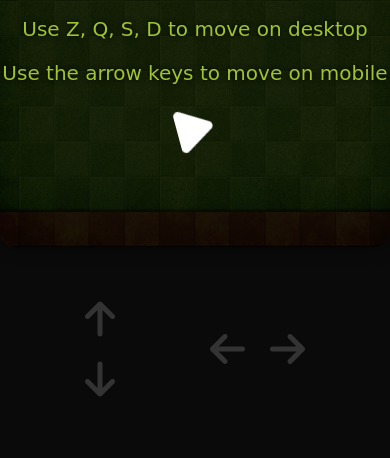
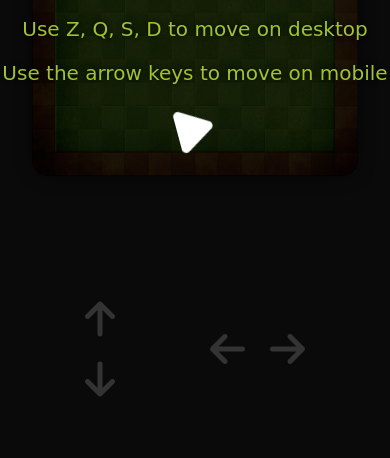
Before and after one commit to Kleysius/SnakeGame, a plain HTML site: page index.html in a window 390 px wide. Shown: the part 386-844 px from the top of the page. Drawn offline with Linux system fonts and the light colour scheme; a web font is replaced by a local one.

Commit message:
modif gameboard size on mobile devices

```diff
--- a/style.css
+++ b/style.css
@@ -280,8 +280,8 @@ body {
 
 @media screen and (max-width: 500px) {
   #game-board {
-    width: 100%;
-    height: 50%;
+    width: 326px;
+    height: 280px;
   }
 
   .tabl {
```
